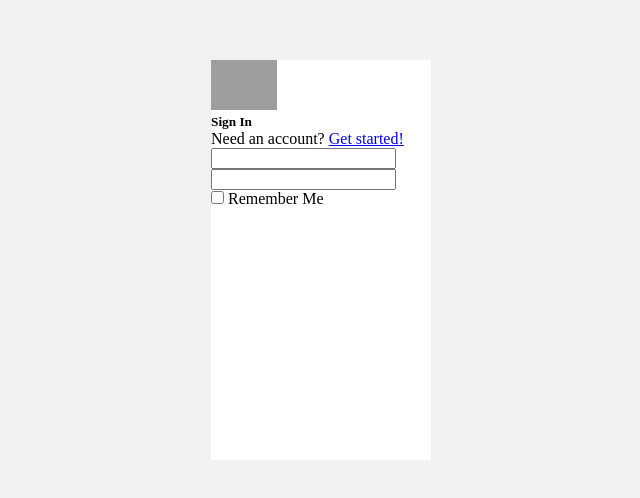
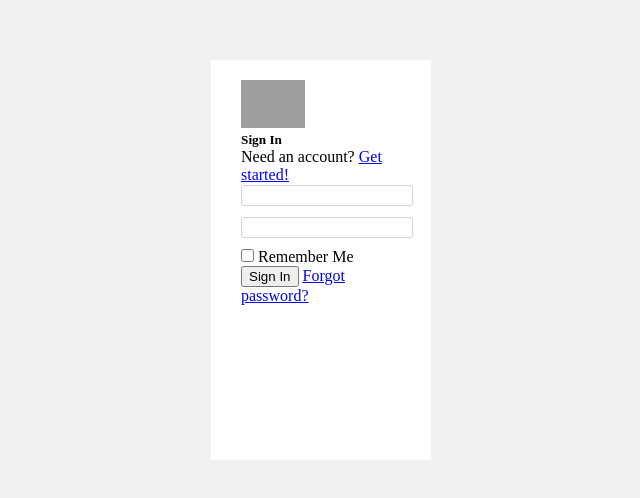
Before and after one commit to DashaDasha88/loginpage, a plain HTML site: page index.html in a window 1280 px wide. Shown: the part 140-638 px from the top of the page, without its empty margins (319-959 px from the left). Drawn offline with Linux system fonts and the light colour scheme; grey boxes are pictures that could not be loaded.

Commit message:
add more styles

```diff
--- a/index.html
+++ b/index.html
@@ -16,6 +16,7 @@
 
   <div class="container">
 
+    <div class="content-container">
       <img class="logo" src="https://kajabi-app-assets.kajabi-cdn.com/assets/admin_login_logo-670e098f06687a6a631c1daee33da3e395c1139760edc24429e84e709d97641e.png">
       <h5>Sign In</h5>
       <p>Need an account? <a href="#">Get started!</a> </p>
@@ -27,7 +28,10 @@
           <input id="remember" type="checkbox">
           <label for="remember">Remember Me</label>
         </div>
+        <input type="submit" value="Sign In">
+        <a href="#">Forgot password?</a>
       </form>
+    </div>
 
   </div>
 
--- a/styles.css
+++ b/styles.css
@@ -16,6 +16,32 @@ body {
   background-color: white;
 }
 
+.content-container {
+  margin: 20px 30px;
+}
+
+.top-container {
+  text-align: center;
+}
+
 .logo {
-  width: 30%;
+  width: 40%;
 }
+
+.top-container > img {
+  margin-bottom: 25px;
+}
+
+.top-container > p {
+  font-size: 10px;
+  margin: 10px 0;
+}
+
+input[type="password"], input[type="email"] {
+  border: 1px solid lightgrey;
+  border-radius: 3px;
+  margin-bottom: 10px;
+  font-size: 8px;
+  width: 100%;
+  padding: 5px;
+}
```
Lines whose indentation alone changed are shown as unchanged.
